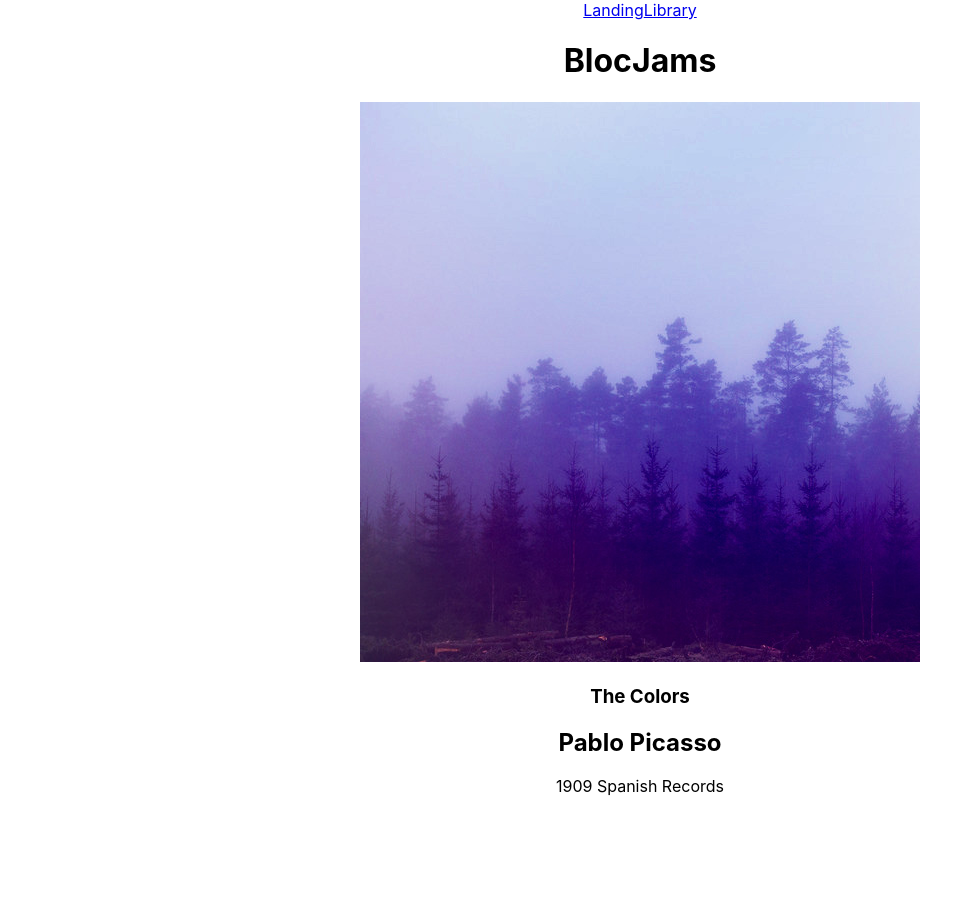
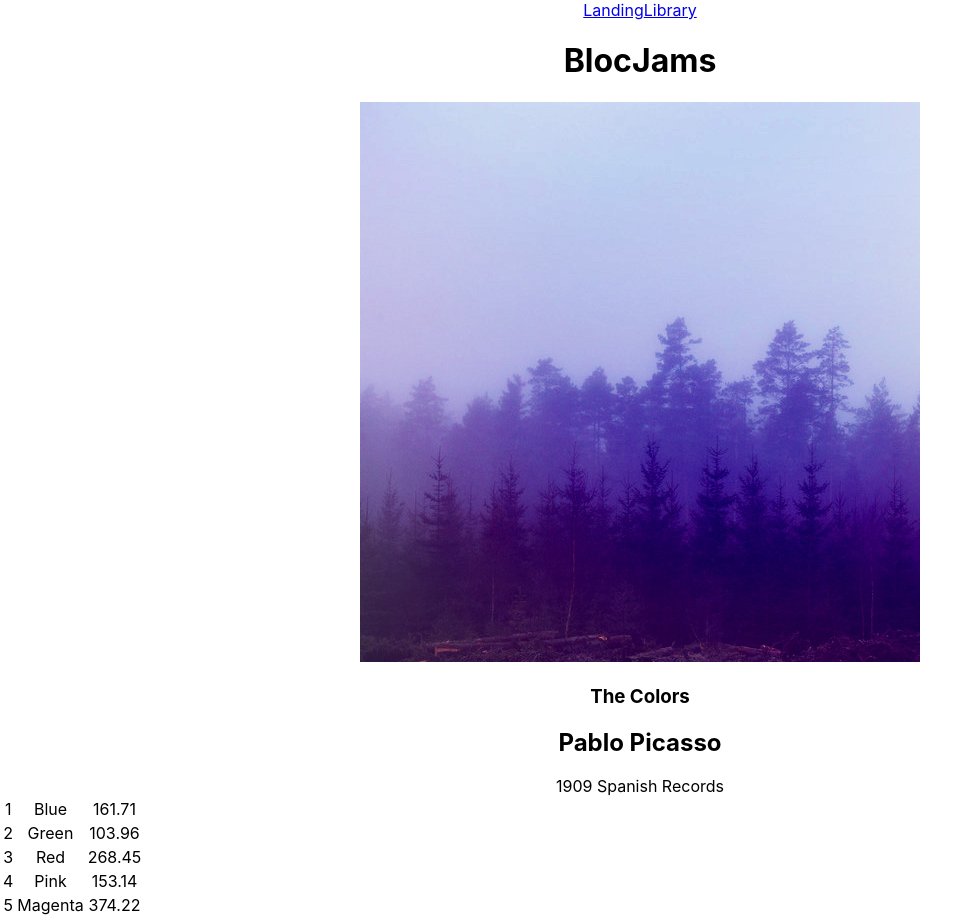
Before and after one commit to jensung/bloc-jams-react, a React (Create React App) app: page /album/the-colors in a window 1280 px wide. Shown: the whole page, without its empty margins (0-979 px from the left). Before the commit the page ends 800 px from the top, so only its background shows below. Built offline with nearby package versions, Linux system fonts and the light colour scheme.

Commit message:
Assignment 6 Album Completed

```diff
--- a/src/components/Album.js
+++ b/src/components/Album.js
@@ -31,6 +31,13 @@
             <col id="song-duration-column" />
           </colgroup>
           <tbody>
+            {this.state.album.songs.map( (song, index) =>
+              <tr className="song" key={index} >
+              <td className="song-number">{index+1}</td>
+              <td className="song-title">{song.title}</td>
+              <td className="song-duration">{song.duration}</td>
+              </tr>
+            )}
           </tbody>
         </table>
       </section>
```
